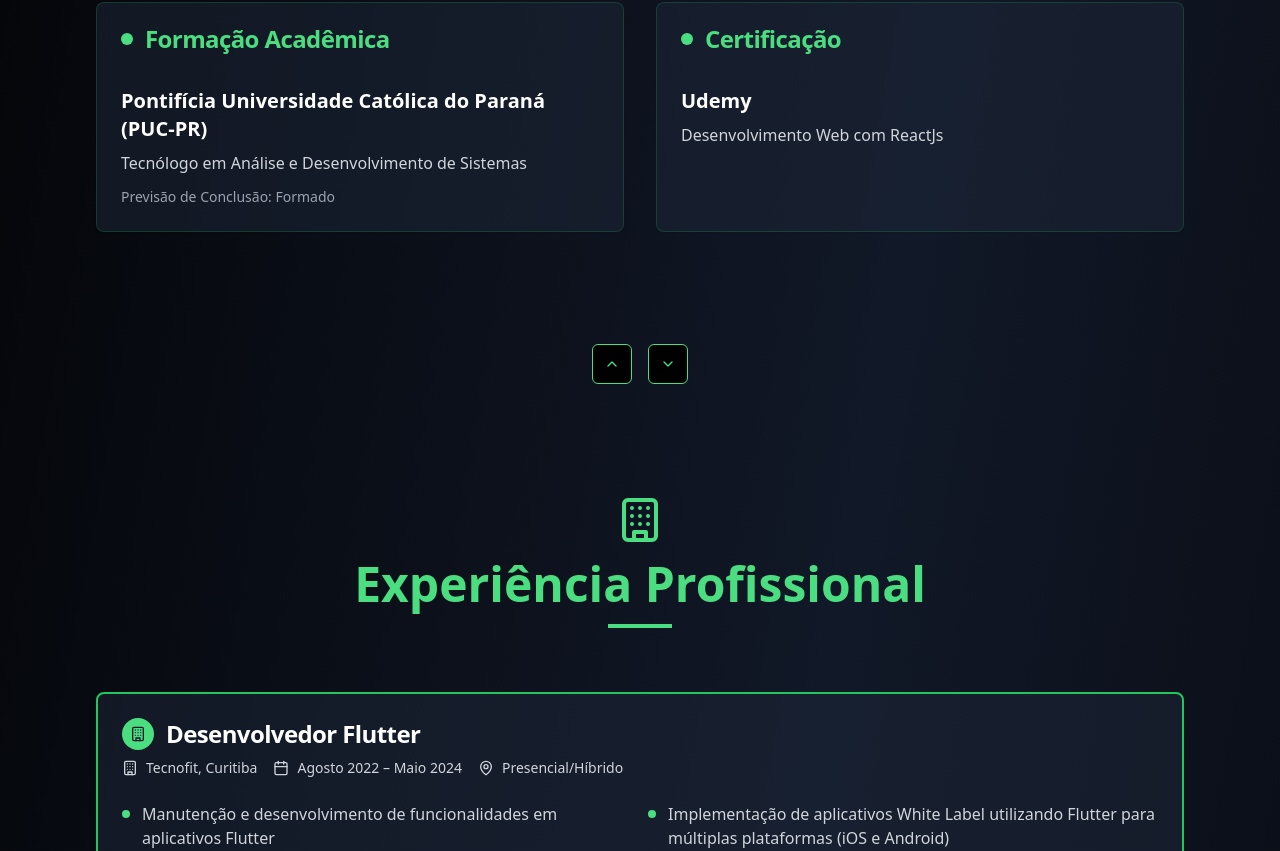
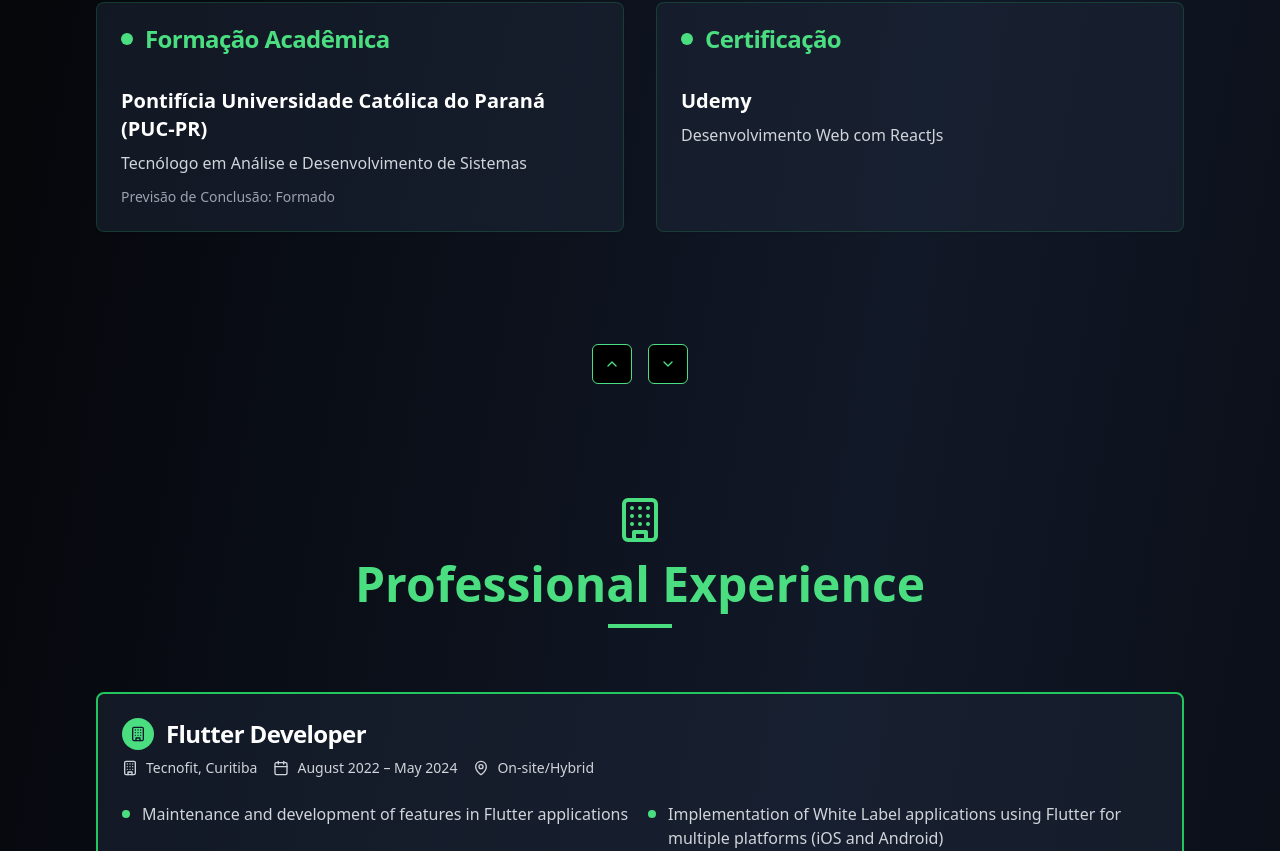
Before and after one commit to FabioSonats/pro-portifolio, a React (Vite) app: page / in a window 1280 px wide. Shown: the part 1946-2797 px from the top of the page. Built offline with nearby package versions, Linux system fonts and the light colour scheme.

Commit message:
Fix: Remove funnel from experience, translate content
Remove the funnel of sales from the experience section and ensure all content is translated using the language switch.

```diff
--- a/src/components/ExperienceSection.tsx
+++ b/src/components/ExperienceSection.tsx
@@ -1,17 +1,10 @@
+
 import { Building, Calendar, MapPin } from "lucide-react";
 import { Card, CardContent, CardHeader, CardTitle } from "@/components/ui/card";
+import { useLanguage } from "@/contexts/LanguageContext";
 
 const ExperienceSection = () => {
-  const experiences = [
-    "Manutenção e desenvolvimento de funcionalidades em aplicativos Flutter",
-    "Implementação de aplicativos White Label utilizando Flutter para múltiplas plataformas (iOS e Android)",
-    "Colaboração em equipes ágeis usando SCRUM",
-    "Integração de APIs REST em projetos Flutter",
-    "Aplicação de arquiteturas MVVM, BloC e Provider com Dart no desenvolvimento Flutter",
-    "Controle de versão com Git",
-    "Replicação e customização de modelos de aplicativos para diferentes academias",
-    "Sistema de gerência de funil de vendas em desenvolvimento"
-  ];
+  const { t } = useLanguage();
 
   return (
     <section id="experience" className="py-20 px-4">
@@ -19,7 +12,7 @@ const ExperienceSection = () => {
         <div className="text-center mb-16">
           <Building className="h-12 w-12 text-green-400 mx-auto mb-4" />
           <h2 className="text-4xl md:text-5xl font-bold text-green-400 mb-4">
-            Experiência Profissional
+            {t('professionalExperience')}
           </h2>
           <div className="w-16 h-1 bg-green-400 mx-auto"></div>
         </div>
@@ -32,20 +25,20 @@ const ExperienceSection = () => {
                   <div className="w-8 h-8 bg-green-400 rounded-full flex items-center justify-center">
                     <Building className="h-4 w-4 text-slate-900" />
                   </div>
-                  <CardTitle className="text-2xl text-white">Desenvolvedor Flutter</CardTitle>
+                  <CardTitle className="text-2xl text-white">{t('flutterDeveloper')}</CardTitle>
                 </div>
                 <div className="flex flex-wrap gap-4 text-sm text-gray-300">
                   <div className="flex items-center gap-2">
                     <Building className="h-4 w-4" />
-                    <span>Tecnofit, Curitiba</span>
+                    <span>{t('tecnofit')}</span>
                   </div>
                   <div className="flex items-center gap-2">
                     <Calendar className="h-4 w-4" />
-                    <span>Agosto 2022 – Maio 2024</span>
+                    <span>{t('period')}</span>
                   </div>
                   <div className="flex items-center gap-2">
                     <MapPin className="h-4 w-4" />
-                    <span>Presencial/Híbrido</span>
+                    <span>{t('presentialHybrid')}</span>
                   </div>
                 </div>
               </div>
@@ -53,12 +46,34 @@ const ExperienceSection = () => {
           </CardHeader>
           <CardContent>
             <div className="grid md:grid-cols-2 gap-4">
-              {experiences.map((experience, index) => (
-                <div key={index} className="flex items-start gap-3">
-                  <div className="w-2 h-2 bg-green-400 rounded-full mt-2 flex-shrink-0"></div>
-                  <p className="text-gray-300">{experience}</p>
-                </div>
-              ))}
+              <div className="flex items-start gap-3">
+                <div className="w-2 h-2 bg-green-400 rounded-full mt-2 flex-shrink-0"></div>
+                <p className="text-gray-300">{t('flutterMaintenance')}</p>
+              </div>
+              <div className="flex items-start gap-3">
+                <div className="w-2 h-2 bg-green-400 rounded-full mt-2 flex-shrink-0"></div>
+                <p className="text-gray-300">{t('whiteLabelImplementation')}</p>
+              </div>
+              <div className="flex items-start gap-3">
+                <div className="w-2 h-2 bg-green-400 rounded-full mt-2 flex-shrink-0"></div>
+                <p className="text-gray-300">{t('agileCollaboration')}</p>
+              </div>
+              <div className="flex items-start gap-3">
+                <div className="w-2 h-2 bg-green-400 rounded-full mt-2 flex-shrink-0"></div>
+                <p className="text-gray-300">{t('restApiIntegration')}</p>
+              </div>
+              <div className="flex items-start gap-3">
+                <div className="w-2 h-2 bg-green-400 rounded-full mt-2 flex-shrink-0"></div>
+                <p className="text-gray-300">{t('architectureApplication')}</p>
+              </div>
+              <div className="flex items-start gap-3">
+                <div className="w-2 h-2 bg-green-400 rounded-full mt-2 flex-shrink-0"></div>
+                <p className="text-gray-300">{t('versionControl')}</p>
+              </div>
+              <div className="flex items-start gap-3">
+                <div className="w-2 h-2 bg-green-400 rounded-full mt-2 flex-shrink-0"></div>
+                <p className="text-gray-300">{t('appReplication')}</p>
+              </div>
             </div>
           </CardContent>
         </Card>
--- a/src/components/Header.tsx
+++ b/src/components/Header.tsx
@@ -3,10 +3,12 @@ import { useState, useEffect } from "react";
 import { Menu, X } from "lucide-react";
 import { Button } from "@/components/ui/button";
 import LanguageSwitcher from "./LanguageSwitcher";
+import { useLanguage } from "@/contexts/LanguageContext";
 
 const Header = () => {
   const [isScrolled, setIsScrolled] = useState(false);
   const [isMobileMenuOpen, setIsMobileMenuOpen] = useState(false);
+  const { t } = useLanguage();
 
   useEffect(() => {
     const handleScroll = () => {
@@ -26,12 +28,12 @@ const Header = () => {
   };
 
   const navItems = [
-    { label: 'Sobre', id: 'about' },
-    { label: 'Formação', id: 'education' },
-    { label: 'Experiência', id: 'experience' },
-    { label: 'Projetos', id: 'projects' },
-    { label: 'Habilidades', id: 'skills' },
-    { label: 'Contato', id: 'contact' }
+    { label: t('about'), id: 'about' },
+    { label: t('education'), id: 'education' },
+    { label: t('experience'), id: 'experience' },
+    { label: t('projects'), id: 'projects' },
+    { label: t('skills'), id: 'skills' },
+    { label: t('contact'), id: 'contact' }
   ];
 
   return (
--- a/src/components/SectionNavigation.tsx
+++ b/src/components/SectionNavigation.tsx
@@ -1,6 +1,7 @@
 
 import { ChevronDown, ChevronUp } from "lucide-react";
 import { Button } from "@/components/ui/button";
+import { useLanguage } from "@/contexts/LanguageContext";
 
 interface SectionNavigationProps {
   nextSection?: string;
@@ -9,6 +10,8 @@ interface SectionNavigationProps {
 }
 
 const SectionNavigation = ({ nextSection, prevSection, showBackToTop }: SectionNavigationProps) => {
+  const { t } = useLanguage();
+
   const scrollToSection = (sectionId: string) => {
     const element = document.getElementById(sectionId);
     if (element) {
@@ -40,7 +43,7 @@ const SectionNavigation = ({ nextSection, prevSection, showBackToTop }: SectionN
           onClick={scrollToTop}
         >
           <ChevronUp className="mr-2 h-4 w-4" />
-          Voltar ao Início
+          {t('backToTop')}
         </Button>
       )}
 
--- a/src/contexts/LanguageContext.tsx
+++ b/src/contexts/LanguageContext.tsx
@@ -13,6 +13,14 @@ const LanguageContext = createContext<LanguageContextType | undefined>(undefined
 
 const translations = {
   en: {
+    // Navigation
+    about: "About",
+    education: "Education",
+    experience: "Experience",
+    projects: "Projects",
+    skills: "Skills",
+    contact: "Contact",
+
     // Hero Section
     developer: "Developer",
     flutter: "Flutter",
@@ -21,7 +29,6 @@ const translations = {
     solutions: "solutions",
     viewFlutterProject: "View Flutter Web Project",
     reactProject: "ReactJS Project",
-    contact: "Contact",
 
     // About Section
     aboutMe: "About Me",
@@ -34,7 +41,6 @@ const translations = {
     cleanCode: "Clean Code",
 
     // Education Section
-    education: "Education",
     academicEducation: "Academic Education",
     certification: "Certification",
     pucPr: "Pontifical Catholic University of Paraná (PUC-PR)",
@@ -49,6 +55,13 @@ const translations = {
     tecnofit: "Tecnofit, Curitiba",
     period: "August 2022 – May 2024",
     presentialHybrid: "On-site/Hybrid",
+    flutterMaintenance: "Maintenance and development of features in Flutter applications",
+    whiteLabelImplementation: "Implementation of White Label applications using Flutter for multiple platforms (iOS and Android)",
+    agileCollaboration: "Collaboration in agile teams using SCRUM",
+    restApiIntegration: "Integration of REST APIs in Flutter projects",
+    architectureApplication: "Application of MVVM, BloC and Provider architectures with Dart in Flutter development",
+    versionControl: "Version control with Git",
+    appReplication: "Replication and customization of application models for different gyms",
 
     // Skills Section
     technicalSkills: "Technical Skills",
@@ -76,7 +89,6 @@ const translations = {
     intermediate: "Intermediate",
 
     // Projects Section
-    projects: "Projects",
     projectsSubtitle: "Some of the projects I've developed, demonstrating my skills in Flutter and ReactJS",
     highlight: "Highlight",
     flutterWebProject: "Flutter Web Project",
@@ -104,6 +116,14 @@ const translations = {
     backToTop: "Back to Top"
   },
   'pt-BR': {
+    // Navigation
+    about: "Sobre",
+    education: "Formação",
+    experience: "Experiência",
+    projects: "Projetos",
+    skills: "Habilidades",
+    contact: "Contato",
+
     // Hero Section
     developer: "Desenvolvedor",
     flutter: "Flutter",
@@ -112,7 +132,6 @@ const translations = {
     solutions: "",
     viewFlutterProject: "Ver Projeto Flutter Web",
     reactProject: "Projeto ReactJS",
-    contact: "Contato",
 
     // About Section
     aboutMe: "Sobre Mim",
@@ -125,7 +144,6 @@ const translations = {
     cleanCode: "Clean Code",
 
     // Education Section
-    education: "Formação",
     academicEducation: "Formação Acadêmica",
     certification: "Certificação",
     pucPr: "Pontifícia Universidade Católica do Paraná (PUC-PR)",
@@ -140,6 +158,13 @@ const translations = {
     tecnofit: "Tecnofit, Curitiba",
     period: "Agosto 2022 – Maio 2024",
     presentialHybrid: "Presencial/Híbrido",
+    flutterMaintenance: "Manutenção e desenvolvimento de funcionalidades em aplicativos Flutter",
+    whiteLabelImplementation: "Implementação de aplicativos White Label utilizando Flutter para múltiplas plataformas (iOS e Android)",
+    agileCollaboration: "Colaboração em equipes ágeis usando SCRUM",
+    restApiIntegration: "Integração de APIs REST em projetos Flutter",
+    architectureApplication: "Aplicação de arquiteturas MVVM, BloC e Provider com Dart no desenvolvimento Flutter",
+    versionControl: "Controle de versão com Git",
+    appReplication: "Replicação e customização de modelos de aplicativos para diferentes academias",
 
     // Skills Section
     technicalSkills: "Habilidades Técnicas",
@@ -167,7 +192,6 @@ const translations = {
     intermediate: "Intermediário",
 
     // Projects Section
-    projects: "Projetos",
     projectsSubtitle: "Alguns dos projetos que desenvolvi, demonstrando minhas habilidades em Flutter e ReactJS",
     highlight: "Destaque",
     flutterWebProject: "Projeto Flutter Web",
```
